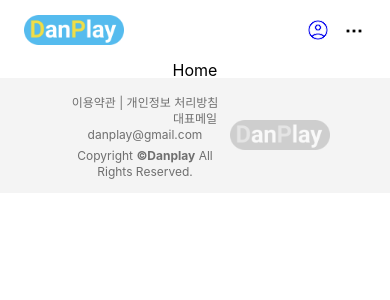
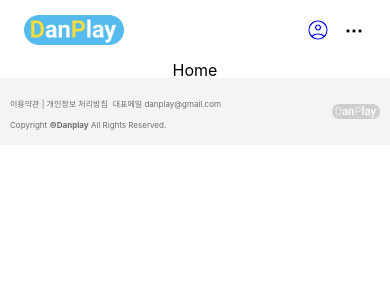
Before and after one commit to GyeongSoTone/Danplay-frontend, a React (Create React App) app: page / in a window 390 px wide. Shown: the top 300 px of the page. Built offline with nearby package versions, Linux system fonts and the light colour scheme.

Commit message:
💄 [#4] 반응형 디자인 적용

```diff
--- a/src/components/common/footer/Footer.module.scss
+++ b/src/components/common/footer/Footer.module.scss
@@ -9,6 +9,11 @@
 
         .content {
             padding: 15px 60px;
+
+            @media screen and (max-width: 650px) {
+                padding: 15px 10px;
+            }
+
             display: flex;
             justify-content: space-between;
             align-items: center;
@@ -17,6 +22,10 @@
                 span {
                     color: $LIGHT_BLACK;
                     font-size: 12px;
+
+                    @media screen and (max-width: 650px) {
+                        font-size: 8px;
+                    }
                 }
 
                 a {
@@ -26,6 +35,10 @@
 
                 .email {
                     margin-left: 100px;
+
+                    @media screen and (max-width: 650px) {
+                        margin-left: 5px;
+                    }
                 }
 
                 .copyright {
@@ -35,7 +48,7 @@
             }
 
             .logo {
-                width: 100px;
+                width: 13%;
                 opacity: 50%;
                 filter: grayscale(100%);
             }
```
